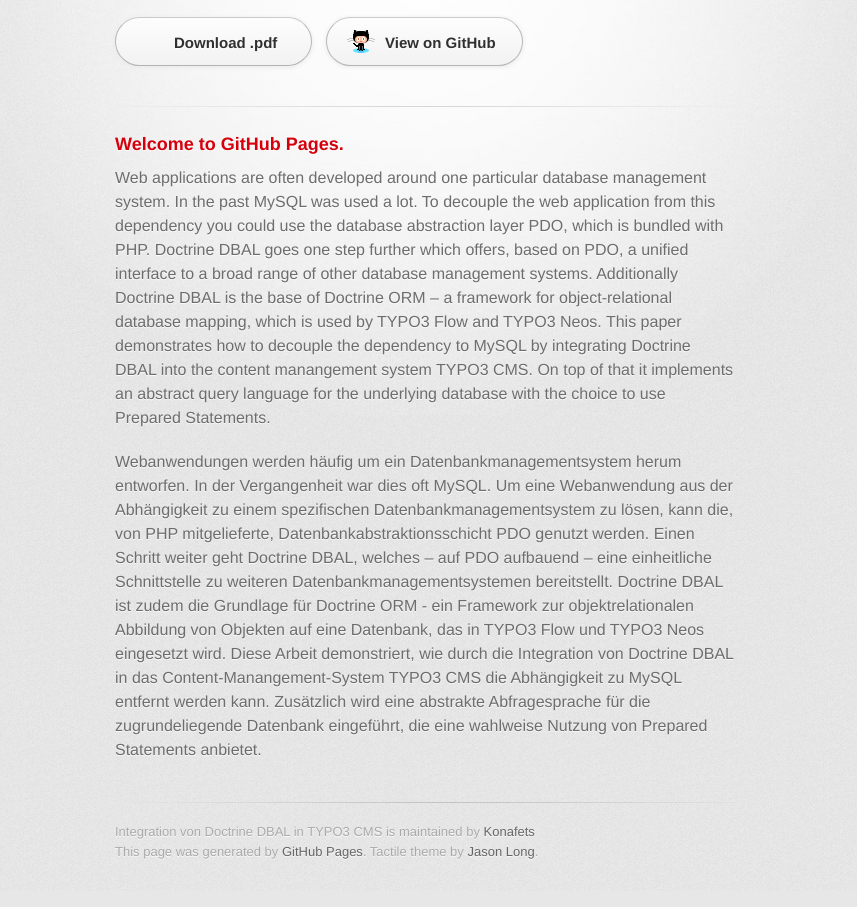
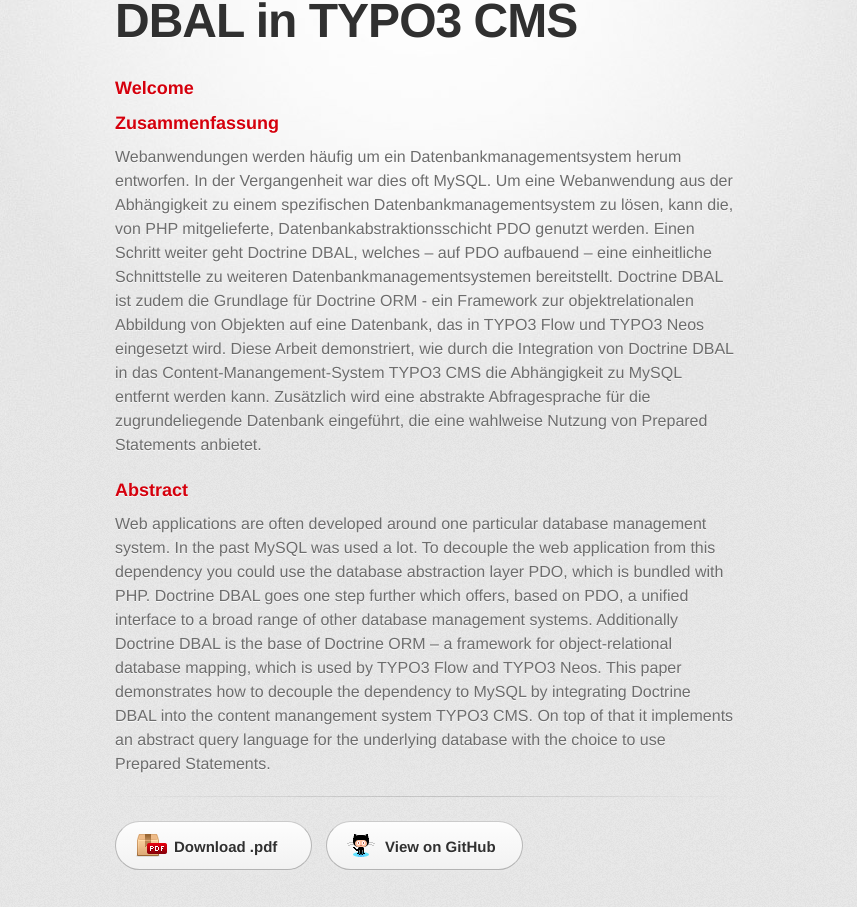
Before and after one commit to Konafets/thesis, a plain HTML site: page index.html in a window 1280 px wide. Shown: the part 158-1065 px from the top of the page, without its empty margins (215-1072 px from the left). Drawn offline with Linux system fonts and the light colour scheme; a web font is replaced by a local one.

Commit message:
Fix css class and rearrange the body text and download section.

```diff
--- a/index.html
+++ b/index.html
@@ -18,27 +18,24 @@
       <div class="inner">
 
         <header>
-          <h1>Integration von Doctrine DBAL in TYPO3 CMS</h1>
+          <h1>Bachelor-Thesis über die Integration von Doctrine DBAL in TYPO3 CMS</h1>
         </header>
+        <section id="main_content">
+          <h3>
+<a name="welcome-to-github-pages" class="anchor" href="#welcome-to-github-pages"><span class="octicon octicon-link"></span></a>Welcome</h3>
+<h3>Zusammenfassung</h3>
+<p>Webanwendungen werden häufig um ein Datenbankmanagementsystem herum entworfen. In der Vergangenheit war dies oft MySQL. Um eine Webanwendung aus der Abhängigkeit zu einem spezifischen Datenbankmanagementsystem zu lösen, kann die, von PHP mitgelieferte, Datenbankabstraktionsschicht PDO genutzt werden. Einen Schritt weiter geht Doctrine DBAL, welches – auf PDO aufbauend – eine einheitliche Schnittstelle zu weiteren Datenbankmanagementsystemen bereitstellt. Doctrine DBAL ist zudem die Grundlage für Doctrine ORM - ein Framework zur objektrelationalen Abbildung von Objekten auf eine Datenbank, das in TYPO3 Flow und TYPO3 Neos eingesetzt wird. Diese Arbeit demonstriert, wie durch die Integration von Doctrine DBAL in das Content-Manangement-System TYPO3 CMS die Abhängigkeit zu MySQL entfernt werden kann. Zusätzlich wird eine abstrakte Abfragesprache für die zugrundeliegende Datenbank eingeführt, die eine wahlweise Nutzung von Prepared Statements anbietet.</p>
 
-        <section id="downloads" class="clearfix">
-          <a href="https://github.com/Konafets/thesis/releases/download/v1.0.0/Thesis.pdf" id="download-binary" class="button"><span>Download .pdf</span></a>
-<!--
-          <a href="https://github.com/Konafets/thesis/zipball/master" id="download-zip" class="button"><span>Download .zip</span></a>
-           <a href="https://github.com/Konafets/thesis/tarball/master" id="download-tar-gz" class="button"><span>Download .tar.gz</span></a>
--->
-          <a href="https://github.com/Konafets/thesis" id="view-on-github" class="button"><span>View on GitHub</span></a>
-
-        </section>
+<h3>Abstract</h3>
+<p>Web applications are often developed around one particular database management system. In the past MySQL was used a lot. To decouple the web application from this dependency you could use the database abstraction layer PDO, which is bundled with PHP. Doctrine DBAL goes one step further which offers, based on PDO, a unified interface to a broad range of other database management systems. Additionally Doctrine DBAL is the base of Doctrine ORM – a framework for object-relational database mapping, which is used by TYPO3 Flow and TYPO3 Neos. This paper demonstrates how to decouple the dependency to MySQL by integrating Doctrine DBAL into the content manangement system TYPO3 CMS. On top of that it implements an abstract query language for the underlying database with the choice to use Prepared Statements.</p>
+</section>
 
         <hr>
+		        <section id="downloads" class="clearfix">
+		          <a href="https://github.com/Konafets/thesis/releases/download/v1.0.0/Thesis.pdf" id="download-pdf" class="button"><span>Download .pdf</span></a>
+		          <a href="https://github.com/Konafets/thesis" id="view-on-github" class="button"><span>View on GitHub</span></a>
+		        </section>
 
-        <section id="main_content">
-          <h3>
-<a name="welcome-to-github-pages" class="anchor" href="#welcome-to-github-pages"><span class="octicon octicon-link"></span></a>Welcome to GitHub Pages.</h3>
-<p>Web applications are often developed around one particular database management system. In the past MySQL was used a lot. To decouple the web application from this dependency you could use the database abstraction layer PDO, which is bundled with PHP. Doctrine DBAL goes one step further which offers, based on PDO, a unified interface to a broad range of other database management systems. Additionally Doctrine DBAL is the base of Doctrine ORM – a framework for object-relational database mapping, which is used by TYPO3 Flow and TYPO3 Neos. This paper demonstrates how to decouple the dependency to MySQL by integrating Doctrine DBAL into the content manangement system TYPO3 CMS. On top of that it implements an abstract query language for the underlying database with the choice to use Prepared Statements.</p>
-<p>Webanwendungen werden häufig um ein Datenbankmanagementsystem herum entworfen. In der Vergangenheit war dies oft MySQL. Um eine Webanwendung aus der Abhängigkeit zu einem spezifischen Datenbankmanagementsystem zu lösen, kann die, von PHP mitgelieferte, Datenbankabstraktionsschicht PDO genutzt werden. Einen Schritt weiter geht Doctrine DBAL, welches – auf PDO aufbauend – eine einheitliche Schnittstelle zu weiteren Datenbankmanagementsystemen bereitstellt. Doctrine DBAL ist zudem die Grundlage für Doctrine ORM - ein Framework zur objektrelationalen Abbildung von Objekten auf eine Datenbank, das in TYPO3 Flow und TYPO3 Neos eingesetzt wird. Diese Arbeit demonstriert, wie durch die Integration von Doctrine DBAL in das Content-Manangement-System TYPO3 CMS die Abhängigkeit zu MySQL entfernt werden kann. Zusätzlich wird eine abstrakte Abfragesprache für die zugrundeliegende Datenbank eingeführt, die eine wahlweise Nutzung von Prepared Statements anbietet.</p>
-        </section>
 
         <footer>
           Integration von Doctrine DBAL in TYPO3 CMS is maintained by <a href="https://github.com/Konafets">Konafets</a><br>
```
